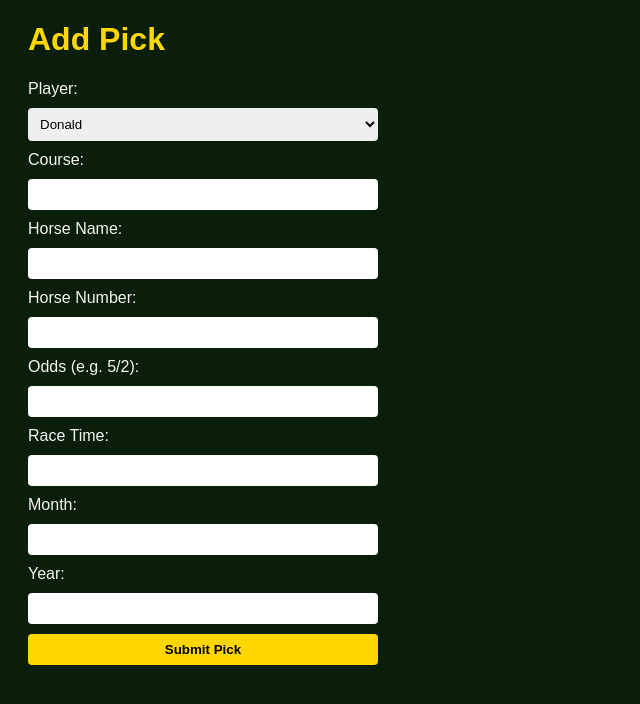
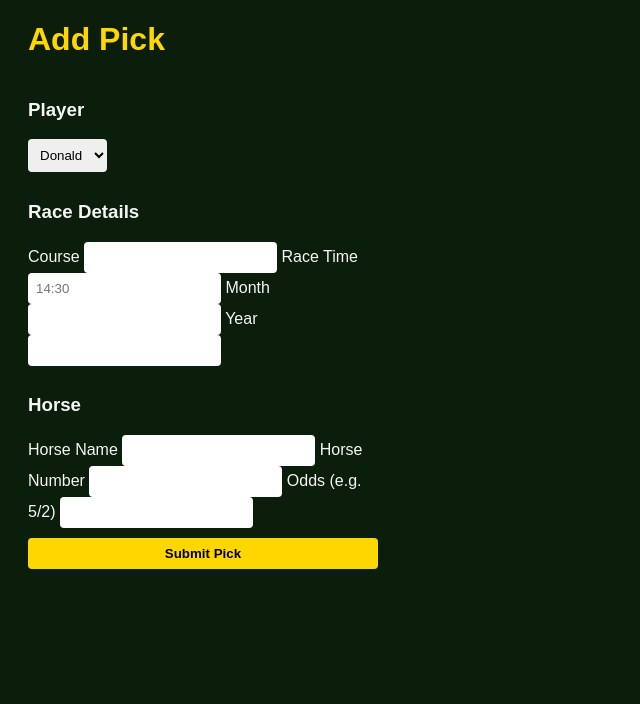
Before and after one commit to craignim1609-pixel/Horse-Racing-Tracker, a FastAPI app: template app/templates/add-pick.html in a window 1280 px wide. Shown: the part 72-776 px from the top of the page, without its empty margins (0-640 px from the left). Run offline with FastAPI, Linux system fonts and the light colour scheme; the template is opened without the code that fills it, so the values that code supplies are empty.

Commit message:
Update add-pick.html

```diff
--- a/app/templates/add-pick.html
+++ b/app/templates/add-pick.html
@@ -5,6 +5,7 @@
     <link rel="stylesheet" href="/static/style.css">
 </head>
 <body>
+
 <nav class="navbar">
     <a href="/home">Home</a>
     <a href="/add-pick">Add Pick</a>
@@ -16,45 +17,57 @@
 
 <h1>Add Pick</h1>
 
+<div class="form-card">
     <form id="pickForm">
-        <label>Player:</label>
-        <select name="player_id">
+
+        <div class="form-section">
+            <h3>Player</h3>
+            <select name="player_id" required>
                 <option value="1">Donald</option>
                 <option value="2">Miller</option>
                 <option value="3">Nick</option>
                 <option value="4">Josh</option>
                 <option value="5">Craig</option>
             </select>
+        </div>
 
-        <label>Course:</label>
+        <div class="form-section">
+            <h3>Race Details</h3>
+            <label>Course</label>
             <input name="course" required>
 
-        <label>Horse Name:</label>
+            <label>Race Time</label>
+            <input name="race_time" placeholder="14:30" required>
+
+            <label>Month</label>
+            <input name="month" type="number" required>
+
+            <label>Year</label>
+            <input name="year" type="number" required>
+        </div>
+
+        <div class="form-section">
+            <h3>Horse</h3>
+            <label>Horse Name</label>
             <input name="horse_name" required>
 
-        <label>Horse Number:</label>
+            <label>Horse Number</label>
             <input name="horse_number" type="number" required>
 
-        <label>Odds (e.g. 5/2):</label>
+            <label>Odds (e.g. 5/2)</label>
             <input name="odds_fraction" required>
+        </div>
 
-        <label>Race Time:</label>
-        <input name="race_time" required>
-
-        <label>Month:</label>
-        <input name="month" type="number" required>
-
-        <label>Year:</label>
-        <input name="year" type="number" required>
-
-        <button type="submit">Submit Pick</button>
+        <button type="submit" class="submit-btn">Submit Pick</button>
     </form>
 
-    <div id="result"></div>
+    <div id="result" class="result-box"></div>
+</div>
 
 <script src="/static/app.js"></script>
 <script>
     setupAddPickForm();
 </script>
+
 </body>
 </html>
```
Lines whose indentation alone changed are shown as unchanged.
